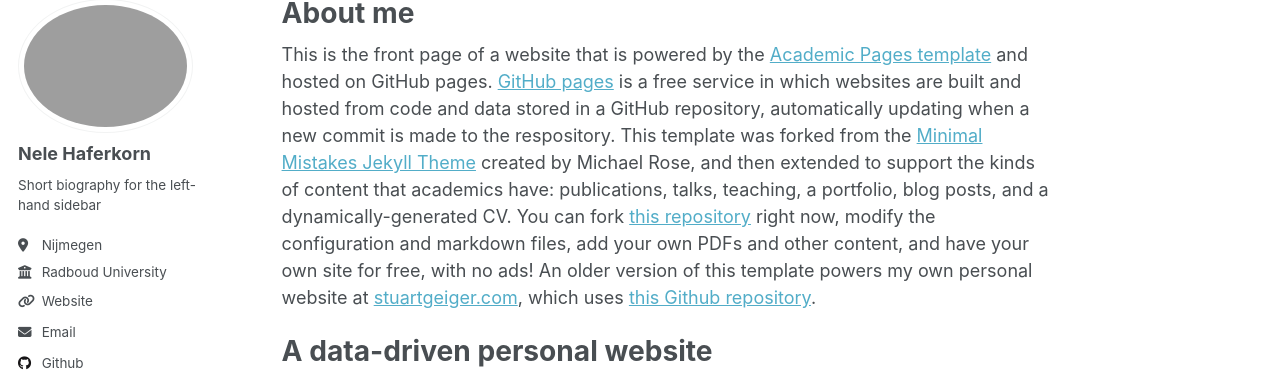
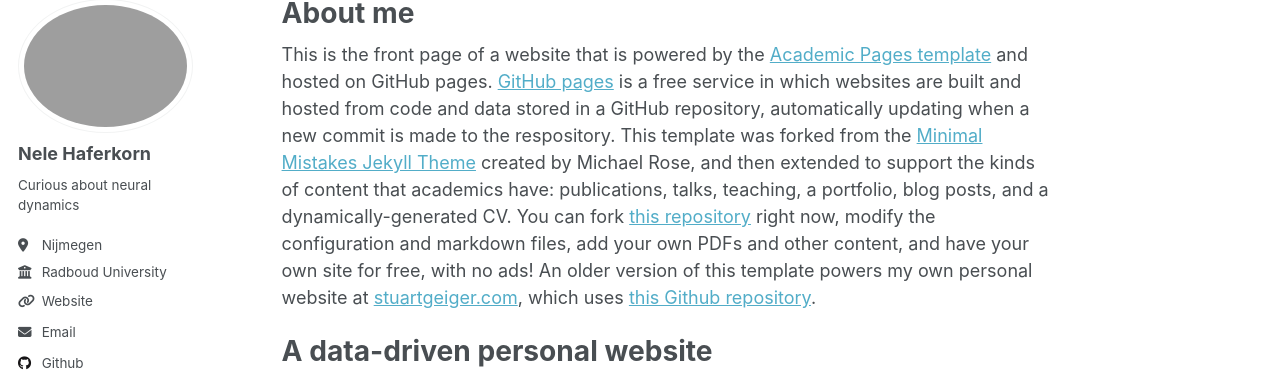
Before and after one commit to nhaferkorn/nhaferkorn.github.io, a Jekyll site: the page built from _pages/about.md, in a window 1280 px wide. Shown: the part 107-479 px from the top of the page. Built offline with Jekyll 4.4.1, drawn with Linux system fonts in a browser that asks for light colours.

Commit message:
added bio

```diff
--- a/_config.yml
+++ b/_config.yml
@@ -24,7 +24,7 @@ author:
   avatar           : "images/bio-photo.jpg"
   name             : "Nele Haferkorn"
   pronouns         : # example: "she/her"
-  bio              : "Short biography for the left-hand sidebar"
+  bio              : "Curious about neural dynamics"
   location         : "Nijmegen"
   employer         : "Radboud University"
   uri              : "https://nhaferkorn.github.io"
```
